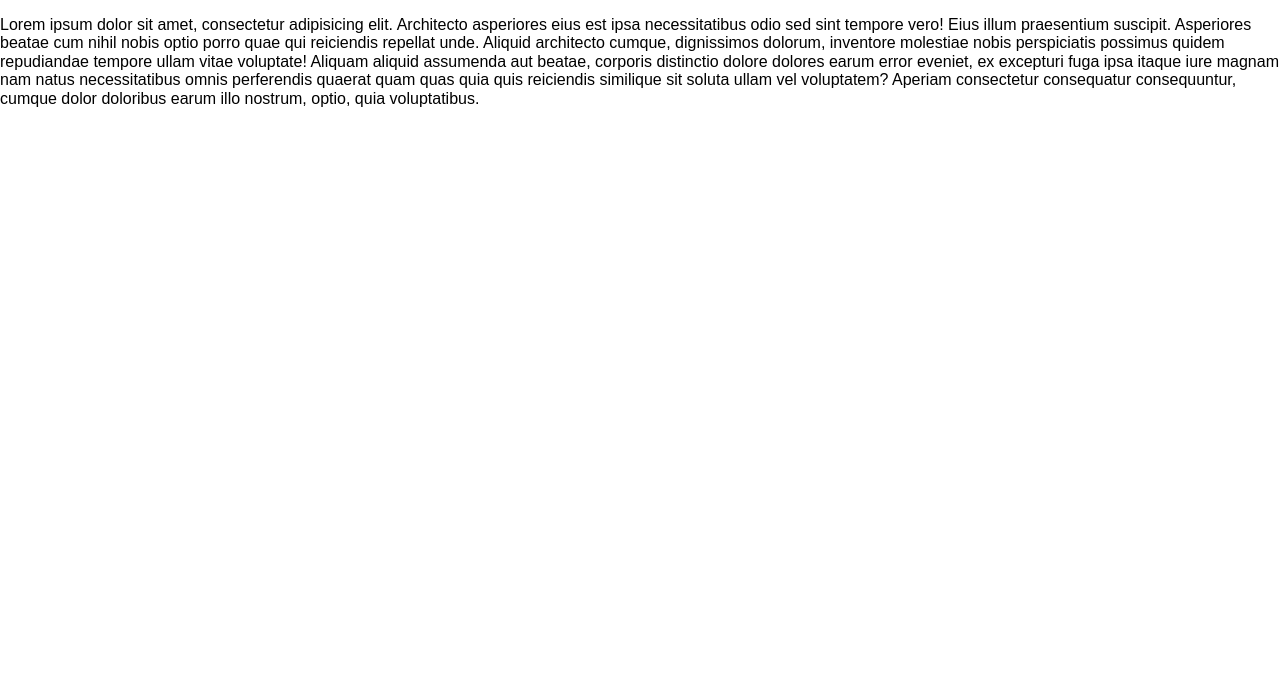
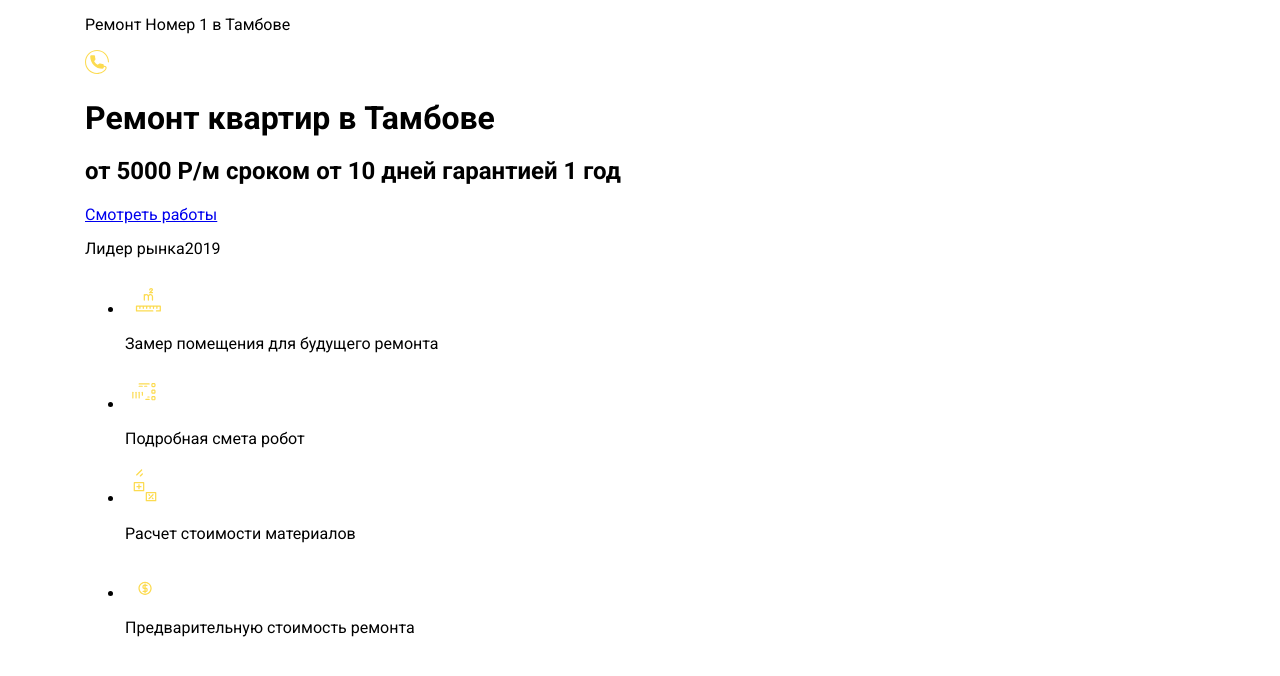
Before and after one commit to ulianabiryukova/start-template, a website: page index.html in a window 1280 px wide. Drawn offline with nearby package versions, Linux system fonts and the light colour scheme; files that its build step writes are made by us from their sources.

Commit message:
подключение шрифтов

```diff
--- a/index.html
+++ b/index.html
@@ -1,17 +1,71 @@
 <!DOCTYPE html>
 <html lang="ru">
 <head>
-	<title>Заголовок</title>
-	<meta http-equiv="Content-Type" content="text/html; charset=utf-8" />
-	<meta name="viewport" content="initial-scale=1.0, width=device-width">
-	<link rel="stylesheet" href="css/style.min.css" type="text/css" />
+    <title>Заголовок</title>
+    <meta http-equiv="Content-Type" content="text/html; charset=utf-8"/>
+    <meta name="viewport" content="initial-scale=1.0, width=device-width">
+    <link rel="stylesheet" href="css/style.min.css" type="text/css"/>
 </head>
 <body>
 <div class="container">
-<p>Lorem ipsum dolor sit amet, consectetur adipisicing elit. Architecto asperiores eius est ipsa necessitatibus odio sed sint tempore vero! Eius illum praesentium suscipit. Asperiores beatae cum nihil nobis optio porro quae qui reiciendis repellat unde. Aliquid architecto cumque, dignissimos dolorum, inventore molestiae nobis perspiciatis possimus quidem repudiandae tempore ullam vitae voluptate! Aliquam aliquid assumenda aut beatae, corporis distinctio dolore dolores earum error eveniet, ex excepturi fuga ipsa itaque iure magnam nam natus necessitatibus omnis perferendis quaerat quam quas quia quis reiciendis similique sit soluta ullam vel voluptatem? Aperiam consectetur consequatur consequuntur, cumque dolor doloribus earum illo nostrum, optio, quia voluptatibus.
-</p>
+    <div class="fixed">
+        <div class="fixed_wrap wrap">
+            <div class="fixed_hamburger">
+                <span></span>
+                <span></span>
+                <span></span>
+            </div>
+            <div class="fixed_repair">
+                <p>Ремонт <span>Номер 1 в Тамбове</span></p>
+            </div>
+            <div class="fixed_phone">
+                <a href="tel:88001234567">
+                    <img src="img/phone.svg" alt="Телефон">
+                </a>
+            </div>
+
+
+        </div>
+    </div>
+    <header class="header">
+        <div class="header_wrap wrap">
+            <h1 class="heade_title">Ремонт квартир в Тамбове</h1>
+            <h2 class="header_subtitle">от 5000 Р/м сроком от 10 дней гарантией 1 год</h2>
+            <div class="header_buttons">
+                <a class="header_work" href="#">Смотреть работы</a>
+                <p class="header_lider"> <span >Лидер рынка</span><span>2019</span></p>
+            </div>
+        </div>
+
+<div class="header_wrap-two wrap">
+<ul class="header_list advantages">
+
+
+    <li class="advantages_item">
+        <img class="advantages_icon" src="img/icon1.svg" alt="Замер">
+     <p class="advantages_text">Замер помещения для будущего ремонта</p>
+    </li>
+    <li class="advantages_item">
+        <img class="advantages_icon" src="img/icon2.svg" alt="Замер">
+        <p class="advantages_text">Подробная смета робот</p>
+    </li>
+    <li class="advantages_item">
+        <img class="advantages_icon" src="img/icon3.svg" alt="Замер">
+        <p class="advantages_text">Расчет стоимости материалов</p>
+    </li>
+    <li class="advantages_item">
+        <img class="advantages_icon" src="img/icon4.svg" alt="Замер">
+        <p class="advantages_text">Предварительную стоимость ремонта</p>
+    </li>
+
+
+
+</ul>
 </div>
 
+
+
+</div>
 
 
 <script src="js/all.min.js"></script>
--- a/sass/core.scss
+++ b/sass/core.scss
@@ -10,7 +10,8 @@ html {
 }
 
 body {
-	font-family: 'Arial', sans-serif;
+	//font-family: 'Arial', sans-serif;
+	font-family: 'Roboto', 'Arial', sans-serif;
 	overflow-wrap: break-word;
 	word-wrap: break-word;
 }
--- a/sass/fonts.scss
+++ b/sass/fonts.scss
@@ -0,0 +1 @@
+@import url('https://fonts.googleapis.com/css2?family=Roboto:wght@400;700&display=swap');
```
Also changed, not shown: sass/blocks/fixed.scss (added).
